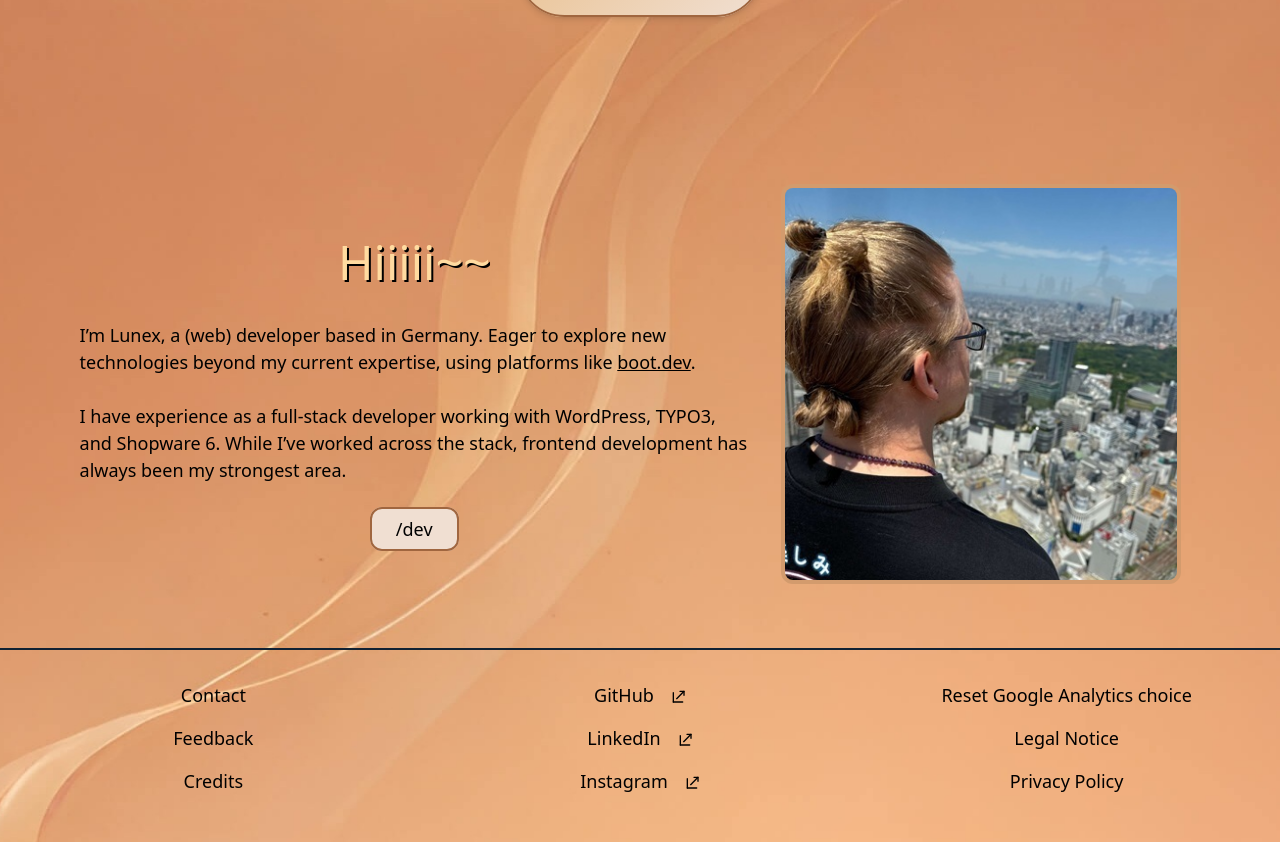
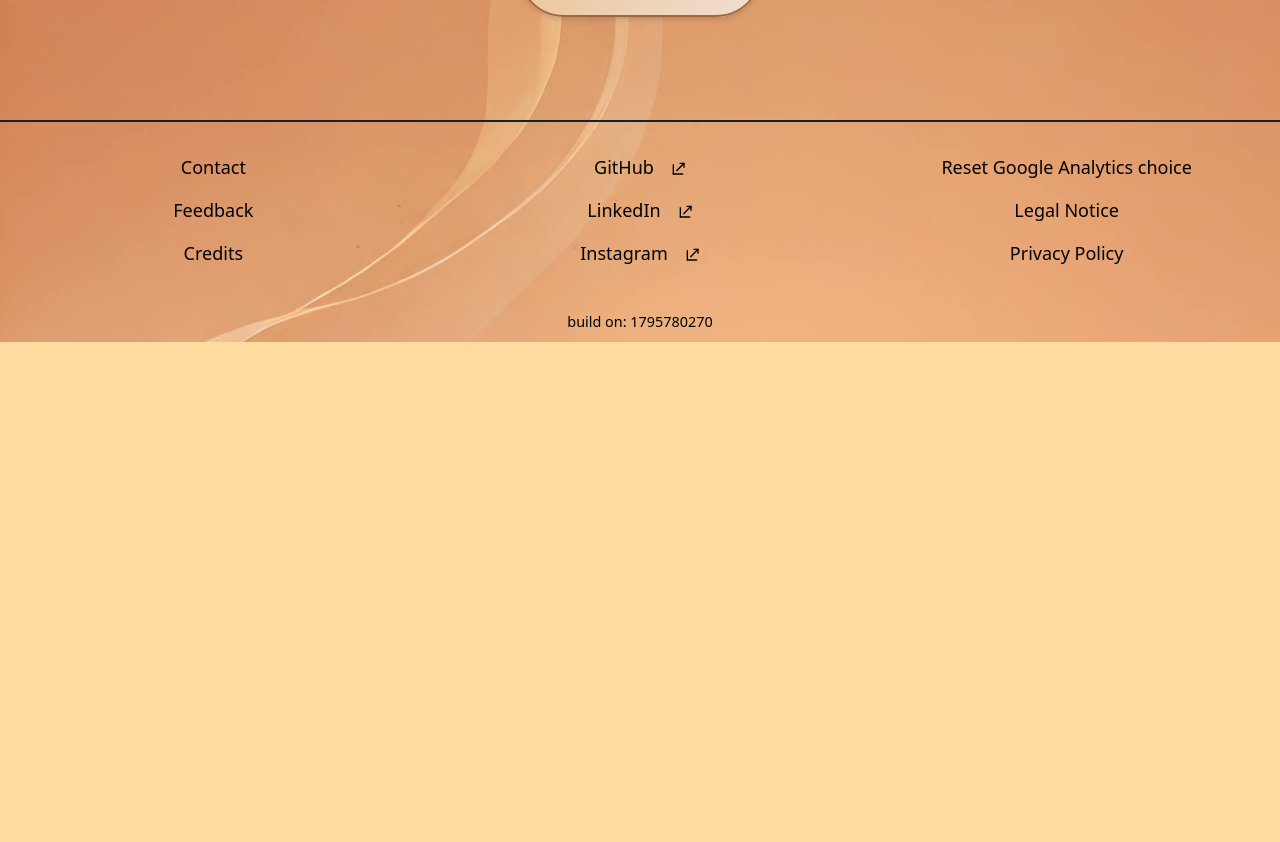
Before and after one commit to lilalunex/best-personal-website-on-the-internet, a SvelteKit app: page / in a window 1280 px wide. Shown: the part 880-1722 px from the top of the page. After the commit the page ends 1222 px from the top, so only its background shows below. Built offline with nearby package versions, Linux system fonts and the light colour scheme; no server answers.

Commit message:
hide Hi sectin on home + satisfy sv check

```diff
--- a/src/lib/Header.svelte
+++ b/src/lib/Header.svelte
@@ -117,13 +117,13 @@
         height: 240px;
     }
 
-    img.lang {
-        max-height: 36px;
-    }
+    /*img.lang {*/
+    /*    max-height: 36px;*/
+    /*}*/
 
-    img.cv {
-        max-height: 60px;
-    }
+    /*img.cv {*/
+    /*    max-height: 60px;*/
+    /*}*/
 </style>
 
 <!--<div id="preload-screen"></div>-->
--- a/src/routes/+page.svelte
+++ b/src/routes/+page.svelte
@@ -13,9 +13,9 @@
 <style>
     @import '$lib/styles/breathing-circle.css';
 
-    .dev-image {
-        max-height: 400px;
-    }
+    /*.dev-image {*/
+    /*    max-height: 400px;*/
+    /*}*/
 </style>
 
 <div class="dark" style="display: none;"></div>
@@ -42,27 +42,27 @@
         </div>
     </div>
 
-    <div class="mx-auto py-8 md:py-16 px-8">
-        <div class="container mx-auto grid grid-cols-1 md-grid-cols-5 md:gap-8">
-            <div class="col-span-3 flex flex-col justify-center ch-65 ml-auto order-2 md:order-1 pb-6 xl:pb-0">
-                <h2 class="h2-color-ctrl text-shadow-[2px_2px_0_black] text-center text-[32px] xl:text-[48px]">Hiiiii~~</h2>
-                <p class="pt-6 text-color-ctrl">
-                    I’m Lunex, a (web) developer based in Germany. Eager to explore new technologies beyond my current
-                    expertise, using platforms like <a href="https://www.boot.dev/" target="_blank" class="underline">boot.dev</a>.
-                    <br><br>
-                    I have experience as a full-stack developer working with WordPress, TYPO3, and Shopware 6. While
-                    I’ve worked across the stack, frontend development has always been my strongest area.
-                </p>
-                <div class="text-center pt-8">
-                    <a href="/dev" aria-label="Dev Page"
-                       class="bg-button-ctrl border-deeper-brown border-2 rounded-xl px-6 py-2 text-color-ctrl dark:darkreader-earthy-brown">/dev</a>
-                </div>
-            </div>
-            <div class="col-span-2 pb-6 xl:pb-0 order-1 md:order-2">
-                <img src="/dev/dev4.jpeg" alt="Profile of Lunex in Tokyo"
-                     class="dev-image rounded-xl border-4 border-golden-tan">
-            </div>
-        </div>
-    </div>
+<!--    <div class="mx-auto py-8 md:py-16 px-8">-->
+<!--        <div class="container mx-auto grid grid-cols-1 md-grid-cols-5 md:gap-8">-->
+<!--            <div class="col-span-3 flex flex-col justify-center ch-65 ml-auto order-2 md:order-1 pb-6 xl:pb-0">-->
+<!--                <h2 class="h2-color-ctrl text-shadow-[2px_2px_0_black] text-center text-[32px] xl:text-[48px]">Hiiiii~~</h2>-->
+<!--                <p class="pt-6 text-color-ctrl">-->
+<!--                    I’m Lunex, a (web) developer based in Germany. Eager to explore new technologies beyond my current-->
+<!--                    expertise, using platforms like <a href="https://www.boot.dev/" target="_blank" class="underline">boot.dev</a>.-->
+<!--                    <br><br>-->
+<!--                    I have experience as a full-stack developer working with WordPress, TYPO3, and Shopware 6. While-->
+<!--                    I’ve worked across the stack, frontend development has always been my strongest area.-->
+<!--                </p>-->
+<!--                <div class="text-center pt-8">-->
+<!--                    <a href="/dev" aria-label="Dev Page"-->
+<!--                       class="bg-button-ctrl border-deeper-brown border-2 rounded-xl px-6 py-2 text-color-ctrl dark:darkreader-earthy-brown">/dev</a>-->
+<!--                </div>-->
+<!--            </div>-->
+<!--            <div class="col-span-2 pb-6 xl:pb-0 order-1 md:order-2">-->
+<!--                <img src="/dev/dev4.jpeg" alt="Profile of Lunex in Tokyo"-->
+<!--                     class="dev-image rounded-xl border-4 border-golden-tan">-->
+<!--            </div>-->
+<!--        </div>-->
+<!--    </div>-->
 
 </div>
```
